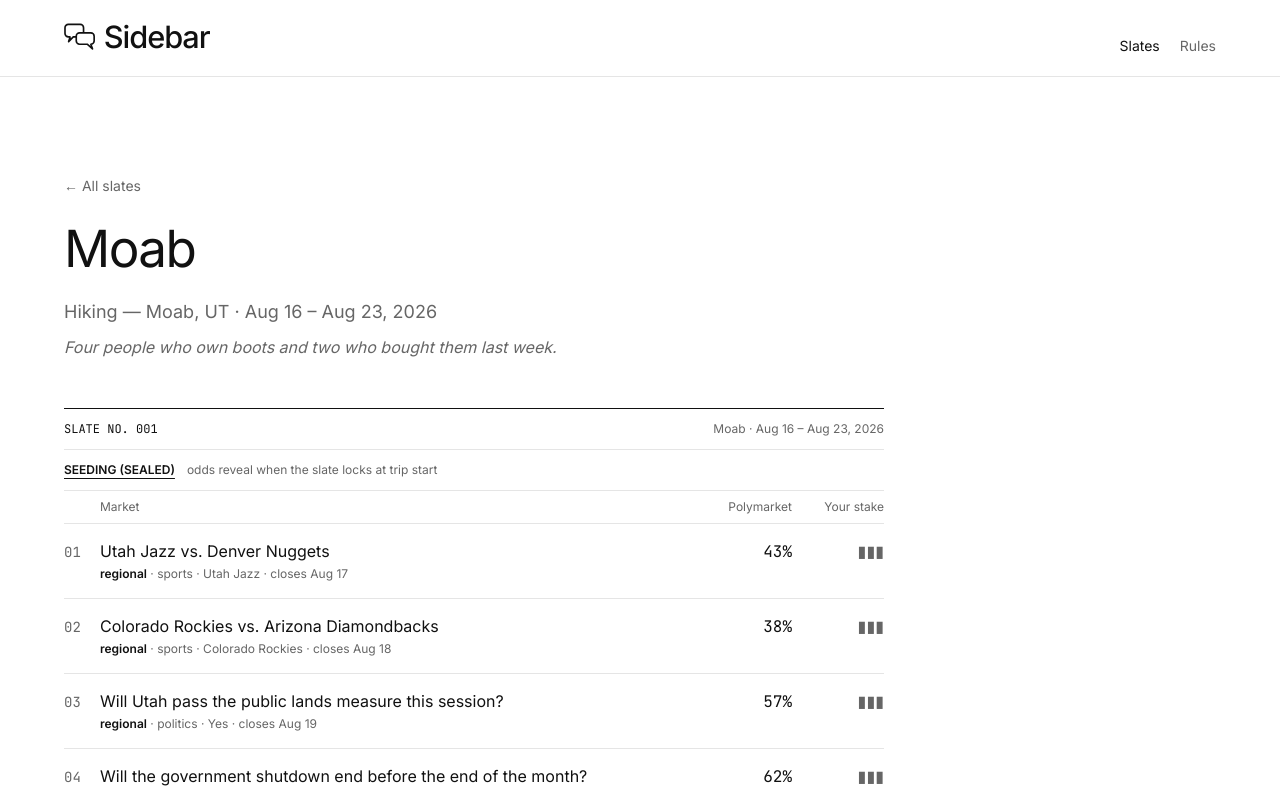
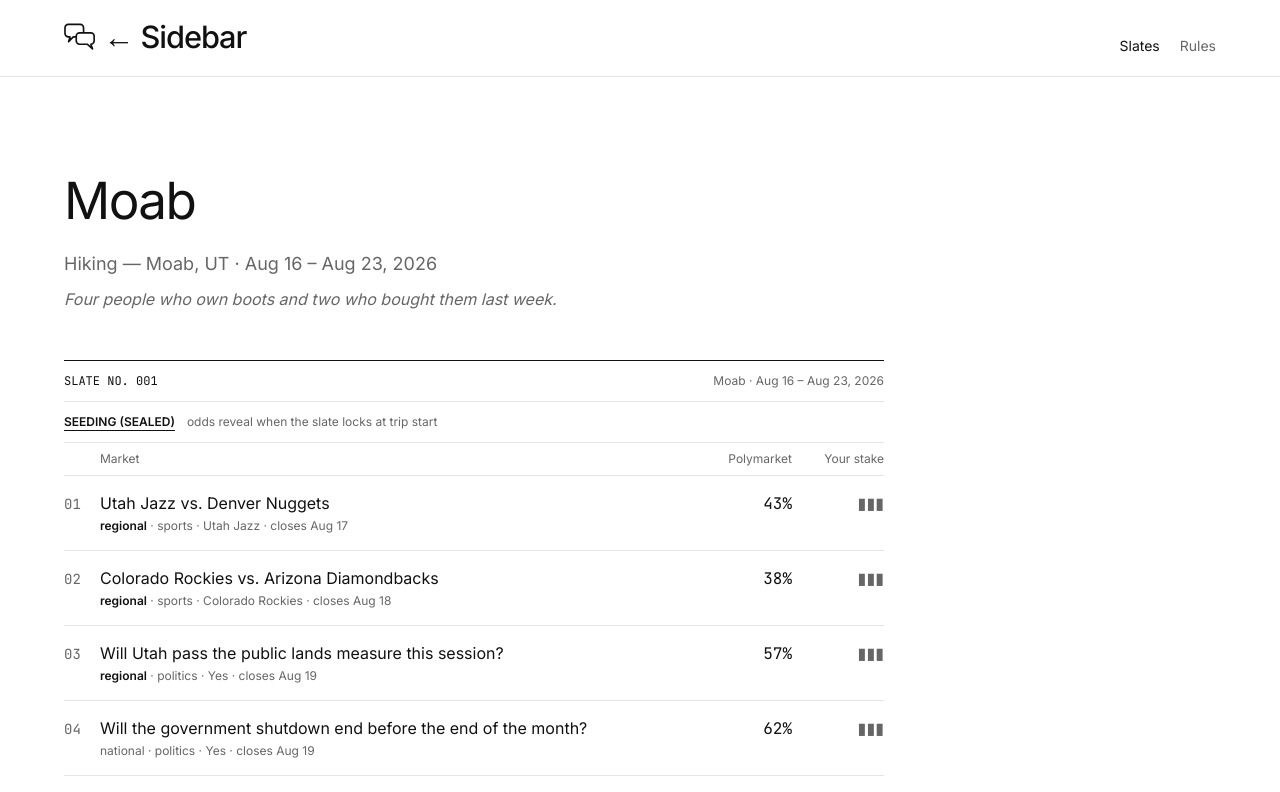
Before and after one commit to adityanbhosale/friendmarket, a Next.js app: page /slates/moab in a window 1280 px wide. Shown: the top 792 px of the page. Built offline with nearby package versions, Linux system fonts and the light colour scheme; no server answers.

Commit message:
trip card: live Polymarket slate with fallback

```diff
--- a/app/docs/page.tsx
+++ b/app/docs/page.tsx
@@ -1,7 +1,5 @@
 import type { Metadata } from "next";
-import Link from "next/link";
-import { Logo } from "../logo";
-import { Nav, Shell, SectionLabel } from "../shell";
+import { Masthead, Nav, Shell, SectionLabel } from "../shell";
 
 export const metadata: Metadata = {
   title: "Rules — Sidebar",
@@ -27,7 +25,7 @@ const CONTENTS = [
 export default function Docs() {
   return (
     <main className="flex-1">
-      <Masthead />
+      <DocsHeader />
 
       <Shell>
         <div className="py-16 lg:grid lg:grid-cols-12 lg:gap-x-12 lg:py-24">
@@ -649,23 +647,10 @@ export default function Docs() {
   );
 }
 
-function Masthead() {
+function DocsHeader() {
   return (
     <>
-      <div className="border-b border-rule">
-        <Shell>
-          <div className="flex items-baseline justify-between gap-6 py-5">
-            <Link
-              href="/"
-              className="type-wordmark flex items-center gap-2 font-medium hover:text-muted"
-            >
-              <Logo className="h-[0.95em] w-auto shrink-0" />
-              ← Sidebar
-            </Link>
-            <Nav current="rules" />
-          </div>
-        </Shell>
-      </div>
+      <Masthead up="/" current="rules" />
 
       <section className="border-b border-rule">
         <Shell>
--- a/app/page.tsx
+++ b/app/page.tsx
@@ -1,8 +1,7 @@
 "use client";
 
 import { useState } from "react";
-import { Logo } from "./logo";
-import { Nav, Shell, SectionLabel } from "./shell";
+import { Masthead, Nav, Shell, SectionLabel } from "./shell";
 
 // Hardcoded demo market. No market logic anywhere — these numbers are props.
 // Fractional odds are the conventional approximations of the implied
@@ -74,22 +73,6 @@ export default function Home() {
       <CountMeIn />
       <Footer />
     </main>
-  );
-}
-
-function Masthead() {
-  return (
-    <div className="border-b border-rule">
-      <Shell>
-        <div className="flex items-baseline justify-between gap-6 py-5">
-          <span className="type-wordmark flex items-center gap-2 font-medium">
-            <Logo className="h-[0.95em] w-auto shrink-0" />
-            Sidebar
-          </span>
-          <Nav />
-        </div>
-      </Shell>
-    </div>
   );
 }
 
--- a/app/shell.tsx
+++ b/app/shell.tsx
@@ -2,6 +2,7 @@
 // client landing page and the static /docs and /slates routes.
 
 import Link from "next/link";
+import { Logo } from "./logo";
 
 export function Shell({ children }: { children: React.ReactNode }) {
   return <div className="broadsheet">{children}</div>;
@@ -9,24 +10,6 @@ export function Shell({ children }: { children: React.ReactNode }) {
 
 export function SectionLabel({ children }: { children: React.ReactNode }) {
   return <span className="text-sm text-muted">{children}</span>;
-}
-
-/** Plain body-sized back link: secondary gray, underline only on hover. */
-export function BackLink({
-  href,
-  children,
-}: {
-  href: string;
-  children: React.ReactNode;
-}) {
-  return (
-    <Link
-      href={href}
-      className="text-muted underline-offset-4 hover:text-foreground hover:underline"
-    >
-      {children}
-    </Link>
-  );
 }
 
 export function Nav({ current }: { current?: "slates" | "rules" }) {
@@ -64,3 +47,37 @@ function NavLink({
     </Link>
   );
 }
+
+/**
+ * Header lockup. `up` is the destination one level up the path; passing it
+ * turns the wordmark into "← Sidebar" and makes the arrow + wordmark a single
+ * link. The home page passes nothing and gets a plain, unlinked wordmark.
+ * The mark itself is not part of the link.
+ */
+export function Masthead({
+  up,
+  current,
+}: {
+  up?: string;
+  current?: "slates" | "rules";
+}) {
+  return (
+    <div className="border-b border-rule">
+      <Shell>
+        <div className="flex items-baseline justify-between gap-6 py-5">
+          <span className="type-wordmark flex items-center gap-2 font-medium">
+            <Logo className="h-[0.95em] w-auto shrink-0" />
+            {up ? (
+              <Link href={up} className="hover:text-muted">
+                ← Sidebar
+              </Link>
+            ) : (
+              "Sidebar"
+            )}
+          </span>
+          <Nav current={current} />
+        </div>
+      </Shell>
+    </div>
+  );
+}
--- a/app/slates/[slug]/page.tsx
+++ b/app/slates/[slug]/page.tsx
@@ -1,8 +1,6 @@
 import type { Metadata } from "next";
-import Link from "next/link";
 import { notFound } from "next/navigation";
-import { Logo } from "../../logo";
-import { Nav, Shell } from "../../shell";
+import { Masthead, Nav, Shell } from "../../shell";
 import { TRIPS, getSlate, getTrip, tripWindow } from "../markets";
 import { SlateTable, formatRange } from "../slate-table";
 
@@ -33,31 +31,11 @@ export default async function SlatePage({ params }: PageProps<"/slates/[slug]">)
 
   return (
     <main className="flex-1">
-      <div className="border-b border-rule">
-        <Shell>
-          <div className="flex items-baseline justify-between gap-6 py-5">
-            <Link
-              href="/"
-              className="type-wordmark flex items-center gap-2 font-medium hover:text-muted"
-            >
-              <Logo className="h-[0.95em] w-auto shrink-0" />
-              Sidebar
-            </Link>
-            <Nav current="slates" />
-          </div>
-        </Shell>
-      </div>
+      <Masthead up="/slates" current="slates" />
 
       <Shell>
         <div className="py-16 sm:py-20 lg:py-24">
-          <Link
-            href="/slates"
-            className="text-sm text-muted hover:text-foreground"
-          >
-            ← All slates
-          </Link>
-
-          <h1 className="type-statement mt-6 max-w-[16ch] text-balance">
+          <h1 className="type-statement max-w-[16ch] text-balance">
             {trip.name}
           </h1>
 
--- a/app/slates/page.tsx
+++ b/app/slates/page.tsx
@@ -1,7 +1,6 @@
 import type { Metadata } from "next";
 import Link from "next/link";
-import { Logo } from "../logo";
-import { Nav, Shell } from "../shell";
+import { Masthead, Nav, Shell } from "../shell";
 import { TRIPS, tripWindow } from "./markets";
 import { formatRange } from "./slate-table";
 
@@ -16,20 +15,7 @@ export default function SlatesIndex() {
 
   return (
     <main className="flex-1">
-      <div className="border-b border-rule">
-        <Shell>
-          <div className="flex items-baseline justify-between gap-6 py-5">
-            <Link
-              href="/"
-              className="type-wordmark flex items-center gap-2 font-medium hover:text-muted"
-            >
-              <Logo className="h-[0.95em] w-auto shrink-0" />
-              Sidebar
-            </Link>
-            <Nav current="slates" />
-          </div>
-        </Shell>
-      </div>
+      <Masthead up="/" current="slates" />
 
       <Shell>
         <div className="py-16 sm:py-20 lg:py-24">
```
